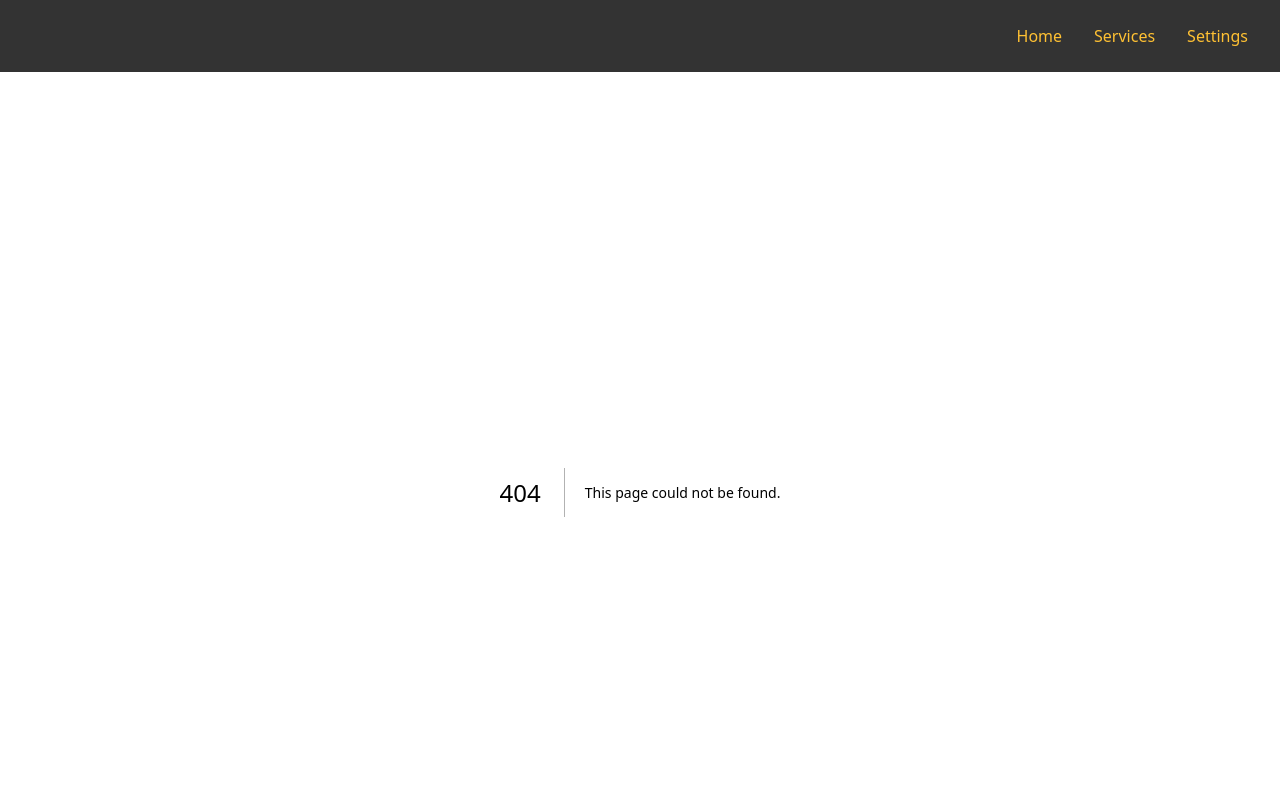
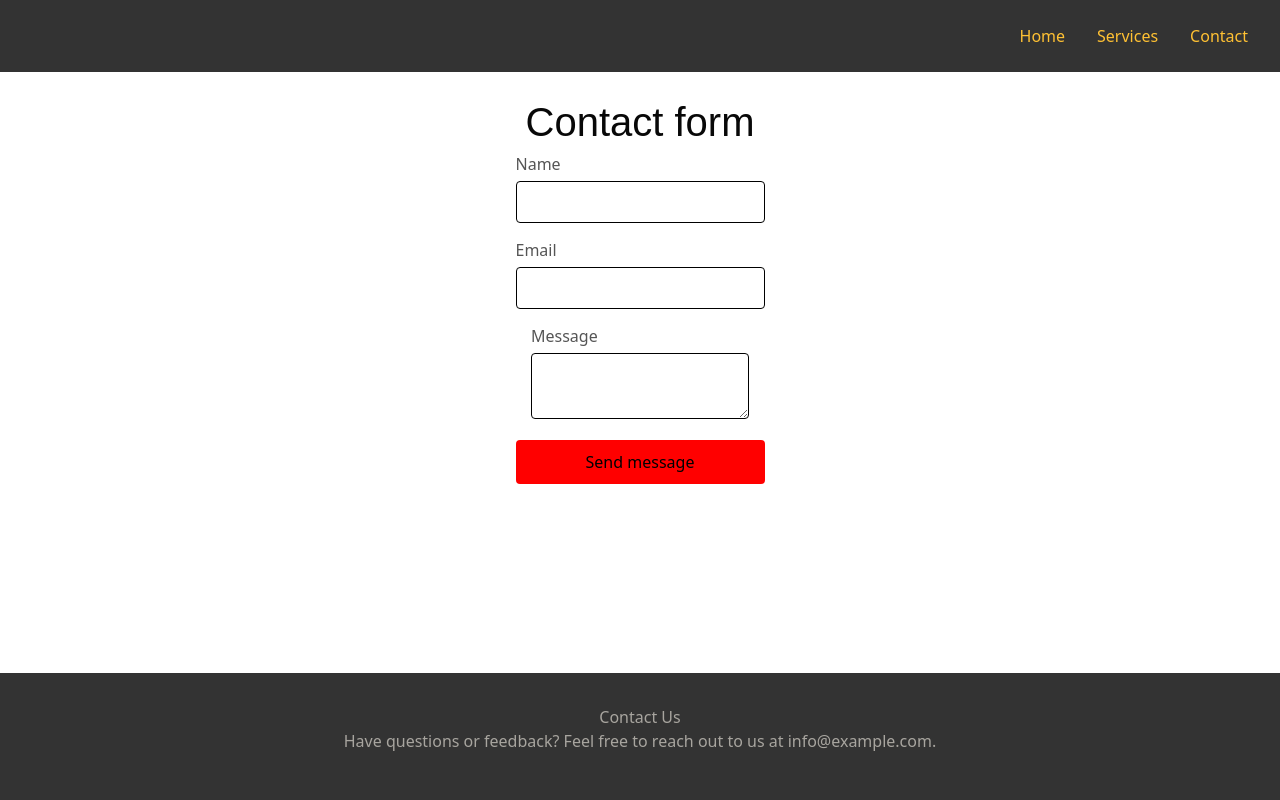
Before and after one commit to BradleyGallagher/next-js-practice, a Next.js app: page /contact in a window 1280 px wide. Before the commit this address had no page. Shown: the top 800 px of the page. Built offline with nearby package versions, Linux system fonts and the light colour scheme.

Commit message:
Form created needs more stlying

```diff
--- /dev/null
+++ b/app/components/Form/Form.css
@@ -0,0 +1,61 @@
+.contact-form {
+  max-width: 400px;
+  margin: 0 auto;
+}
+
+h1 {
+  text-align: center;
+  color: #333;
+  position: relative;
+  padding: 0;
+  margin: 0;
+  font-family: "Raleway", sans-serif;
+  font-weight: 300;
+  font-size: 40px;
+  color: #080808;
+  -webkit-transition: all 0.4s ease 0s;
+  -o-transition: all 0.4s ease 0s;
+  transition: all 0.4s ease 0s;
+}
+
+form {
+  display: flex;
+  flex-direction: column;
+}
+
+div {
+  margin-bottom: 15px;
+}
+
+label {
+  display: block;
+  margin-bottom: 5px;
+  color: #555;
+}
+
+input,
+textarea {
+  width: 100%;
+  padding: 8px;
+  border: 1px solid black;
+  border-radius: 4px;
+  box-sizing: border-box;
+}
+
+textarea {
+  resize: both;
+}
+
+button {
+  background-color: red;
+  color: black;
+  padding: 10px 15px;
+  border: none;
+  border-radius: 4px;
+  cursor: pointer;
+  transition: background-color 0.7s ease;
+}
+
+button:hover {
+  background-color: #0056b3;
+}
--- /dev/null
+++ b/app/components/Form/Form.tsx
@@ -0,0 +1,30 @@
+import "./Form.css";
+
+export default function Form() {
+  return (
+    <div>
+      <h1>Contact form</h1>
+      <form
+        method="POST"
+        action=""
+      >
+        <div>
+          <label>Name</label>
+          <input type="text" name="name" />
+        </div>
+
+        <div>
+          <label>Email</label>
+          <input type="text" name="email" />
+        </div>
+
+        <div>
+          <label>Message</label>
+          <textarea name="message"></textarea>
+        </div>
+
+        <button type="submit">Send message</button>
+      </form>
+    </div>
+  );
+}
--- a/app/components/Navbar/Navbar.tsx
+++ b/app/components/Navbar/Navbar.tsx
@@ -10,8 +10,8 @@ const Navbar = () => {
       <Link href="/list">
         Services
       </Link>
-      <Link href="/preferances">
-        Settings
+      <Link href="/contact">
+        Contact
       </Link>
     </nav>
   );
--- /dev/null
+++ b/app/contact/page.tsx
@@ -0,0 +1,7 @@
+import Form from "@/components/Form/Form";
+
+export default function Contact() {
+  return (
+    <Form />
+  )
+}
--- a/app/layout.css
+++ b/app/layout.css
@@ -2,6 +2,7 @@ body {
     min-height: 100vh;
     display: flex;
     flex-direction: column;
+    margin-top: auto;
 }
 
 footer {
--- a/app/preferances/page.tsx
+++ /dev/null
@@ -1,5 +0,0 @@
-export default function Preferances() {
-  return (
-    <h1> Preferances </h1>
-  )
-}
--- /dev/null
+++ b/app/styles/styles.scss
@@ -0,0 +1,2 @@
+$primary-color: #FFC133,
+$secondary-color: #555
```
Also changed, not shown: 1 other file (tests, documents, lock files or other folders).
